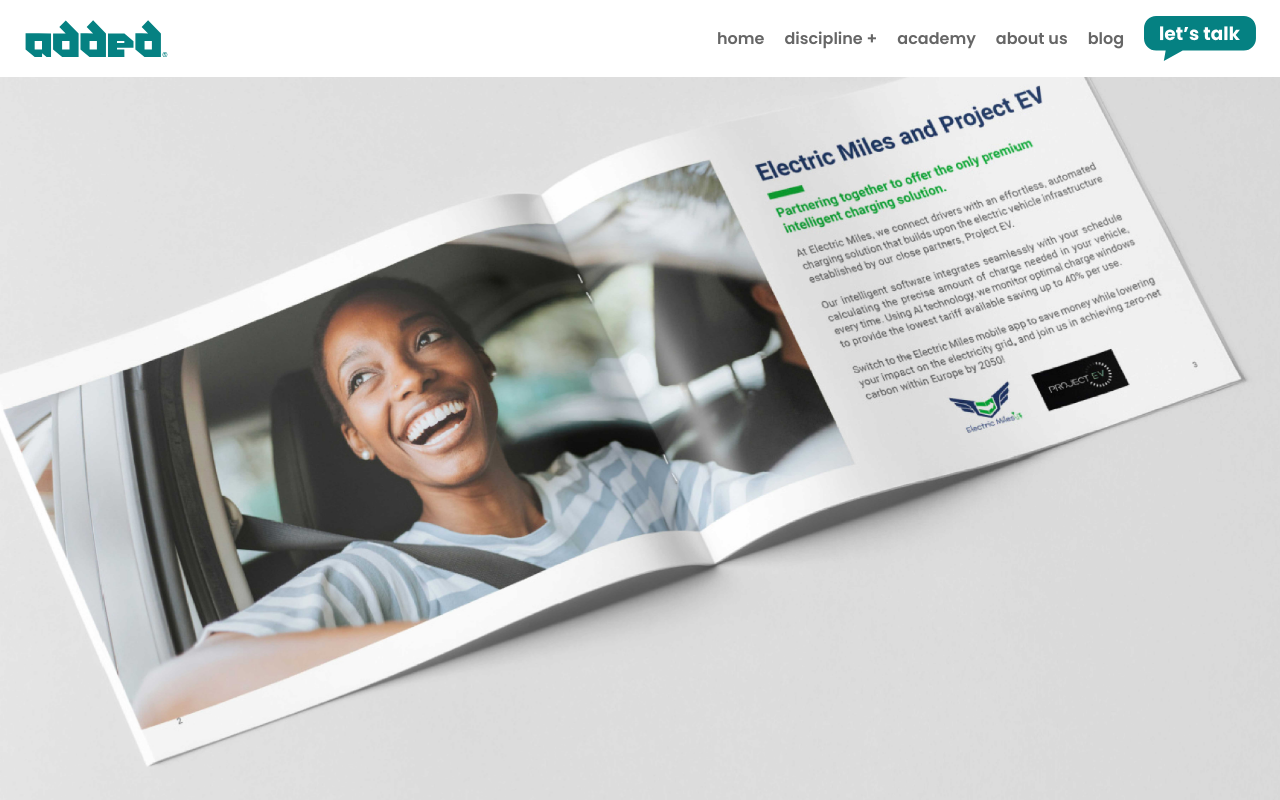
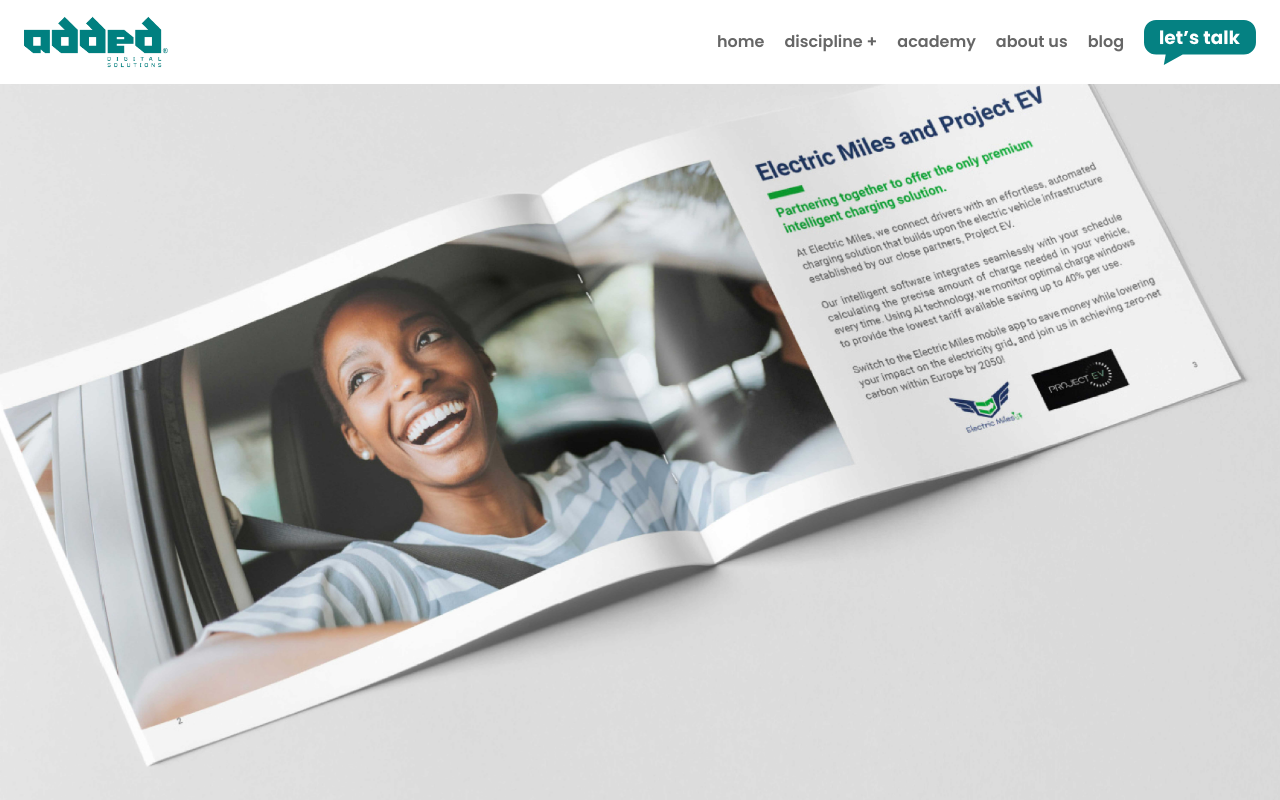
Before and after one commit to Qaudri/added-frontend, a Nuxt app: page / in a window 1280 px wide. Shown: the top 800 px of the page. Built offline with nearby package versions, Linux system fonts and the light colour scheme.

Commit message:
logo file replaced

```diff
--- a/components/Navigation/Logo.vue
+++ b/components/Navigation/Logo.vue
@@ -1,6 +1,6 @@
 <template>
   <nuxt-link :to="location">
-    <img src="@/assets/brand/main-logo.svg" class="w-full" alt="">
+    <img src="@/assets/brand/logo.png" class="w-full" alt="">
   </nuxt-link>
 </template>
 <script>
```
Also changed, not shown: assets/brand/logo.png (added).
